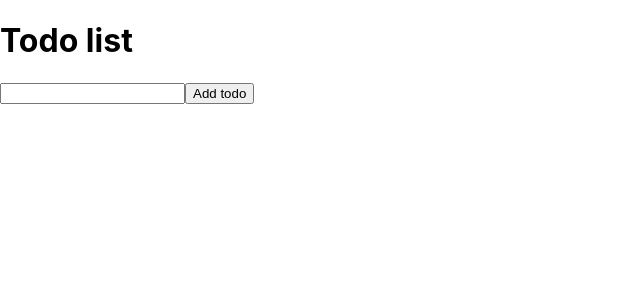
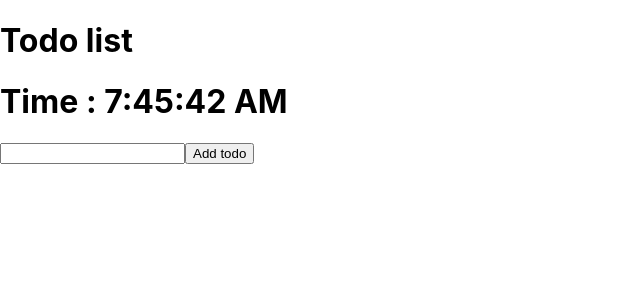
Before and after one commit to erlalitkumar/React, a React (Create React App) app: page / in a window 1280 px wide. Shown: the top 300 px of the page, without its empty margins (0-640 px from the left). Built offline with nearby package versions, Linux system fonts and the light colour scheme.

Commit message:
Timer component created

```diff
--- a/src/App.tsx
+++ b/src/App.tsx
@@ -1,5 +1,6 @@
 import logo from "./logo.svg";
 import "./App.css";
+import Timer from './components/Timer'
 
 import React, { Fragment, useState } from "react";
 type FormElem = React.FormEvent<HTMLFormElement>;
@@ -36,6 +37,7 @@ export default function App(): JSX.Element {
   return (
     <Fragment>
       <h1>Todo list</h1>
+      <Timer/>
       <form onSubmit={handleSubmit}>
         <input
           type="text"
--- /dev/null
+++ b/src/components/Timer.tsx
@@ -0,0 +1,33 @@
+import React, { Component } from "react";
+interface Props {}
+interface States {
+  time: string;
+}
+export default class Timer extends Component<Props, States> {
+  intervalID: any;
+  constructor(props: Props) {
+    super(props);
+    this.state = {
+      time: new Date().toLocaleTimeString()
+    };
+  }
+
+  render() {
+    return (
+      <div>
+        <h1>Time : {this.state.time}</h1>
+      </div>
+    );
+  }
+  tick() {
+    this.setState({
+      time: new Date().toLocaleTimeString()
+    });
+  }
+  componentDidMount() {
+    this.intervalID = setInterval(() => this.tick(), 1000);
+  }
+  componentWillUnmount() {
+    clearInterval(this.intervalID);
+  }
+}
```
